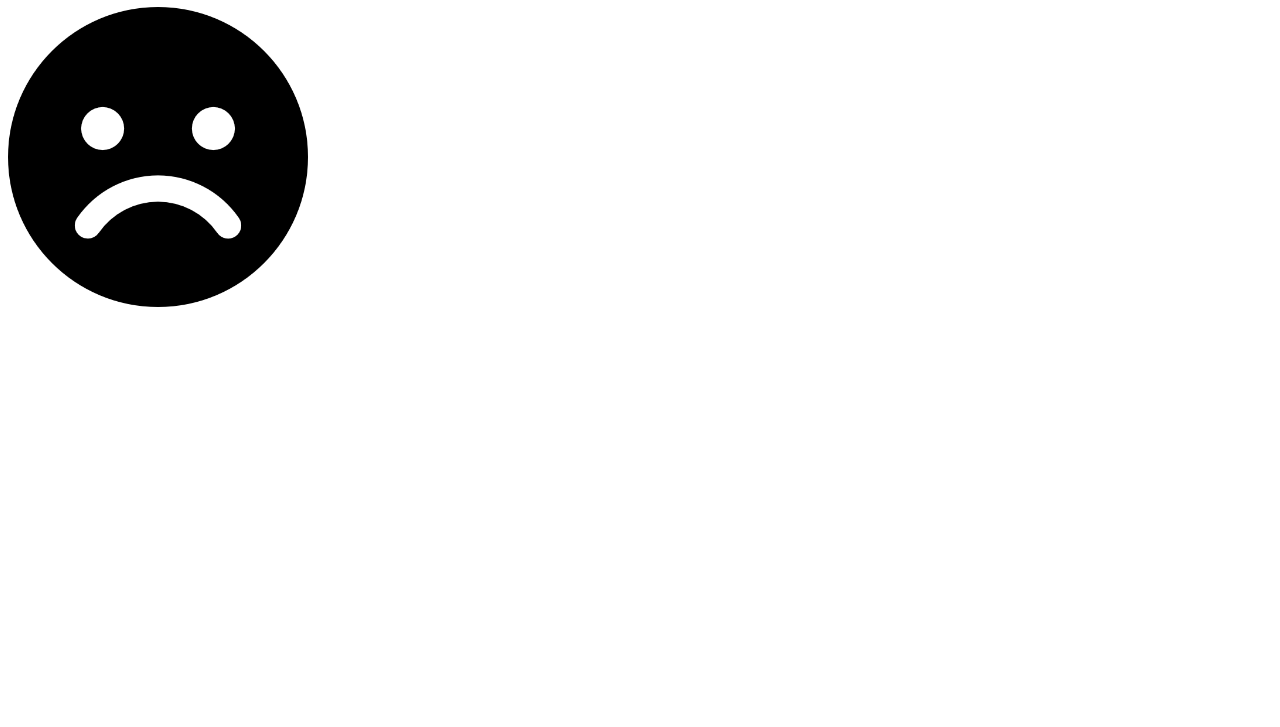
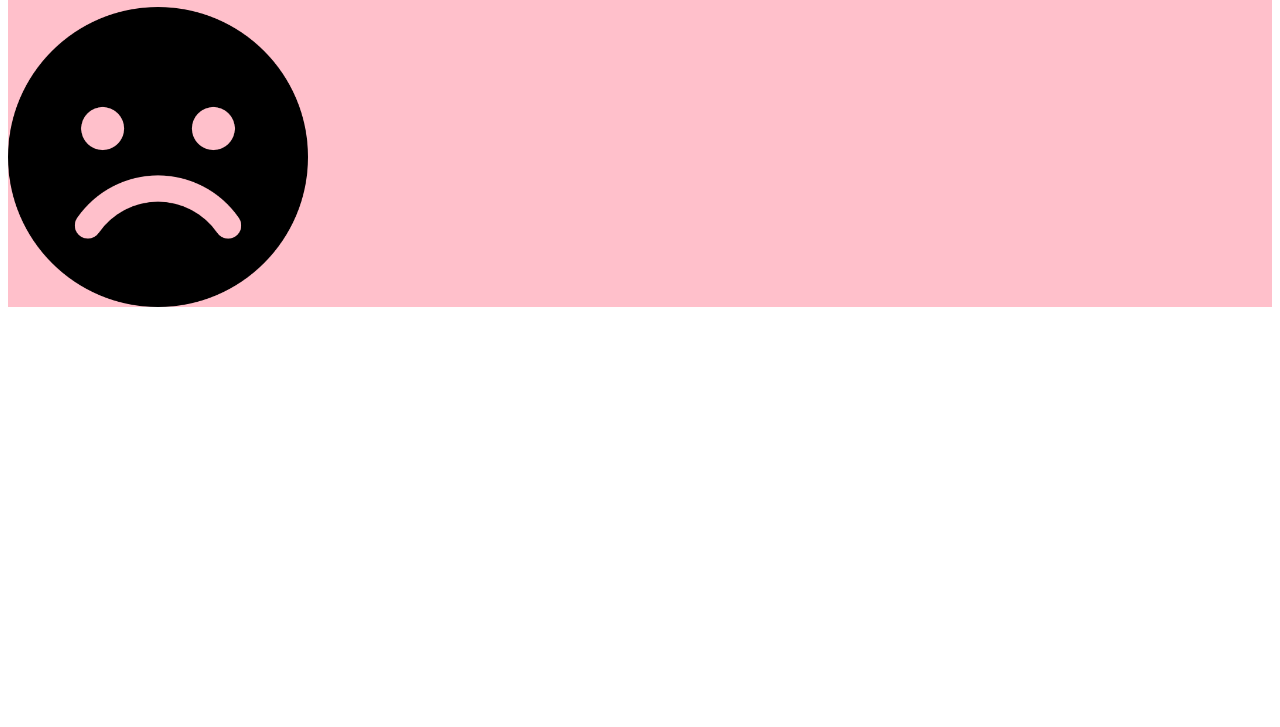
Before and after one commit to augustdolan/zarah-dot-biz, a Gatsby site: page / in a window 1280 px wide. Shown: the part 73-800 px from the top of the page. Built offline with nearby package versions, Linux system fonts and the light colour scheme; Gatsby itself is replaced by a stand-in of ours.

Commit message:
Fix bg color

```diff
--- a/src/pages/index.js
+++ b/src/pages/index.js
@@ -3,7 +3,7 @@ import Image from "../components/image"
 
 export default function Home() {
   return (
-    <div style={{ color: `#fff` }}>
+    <div style={{ backgroundColor : `pink` }}>
       <h1>WELCOME TO HELL</h1>
       <div style={{ maxWidth: `300px`, marginBottom: `1.45rem` }}>
         <Image />
```
